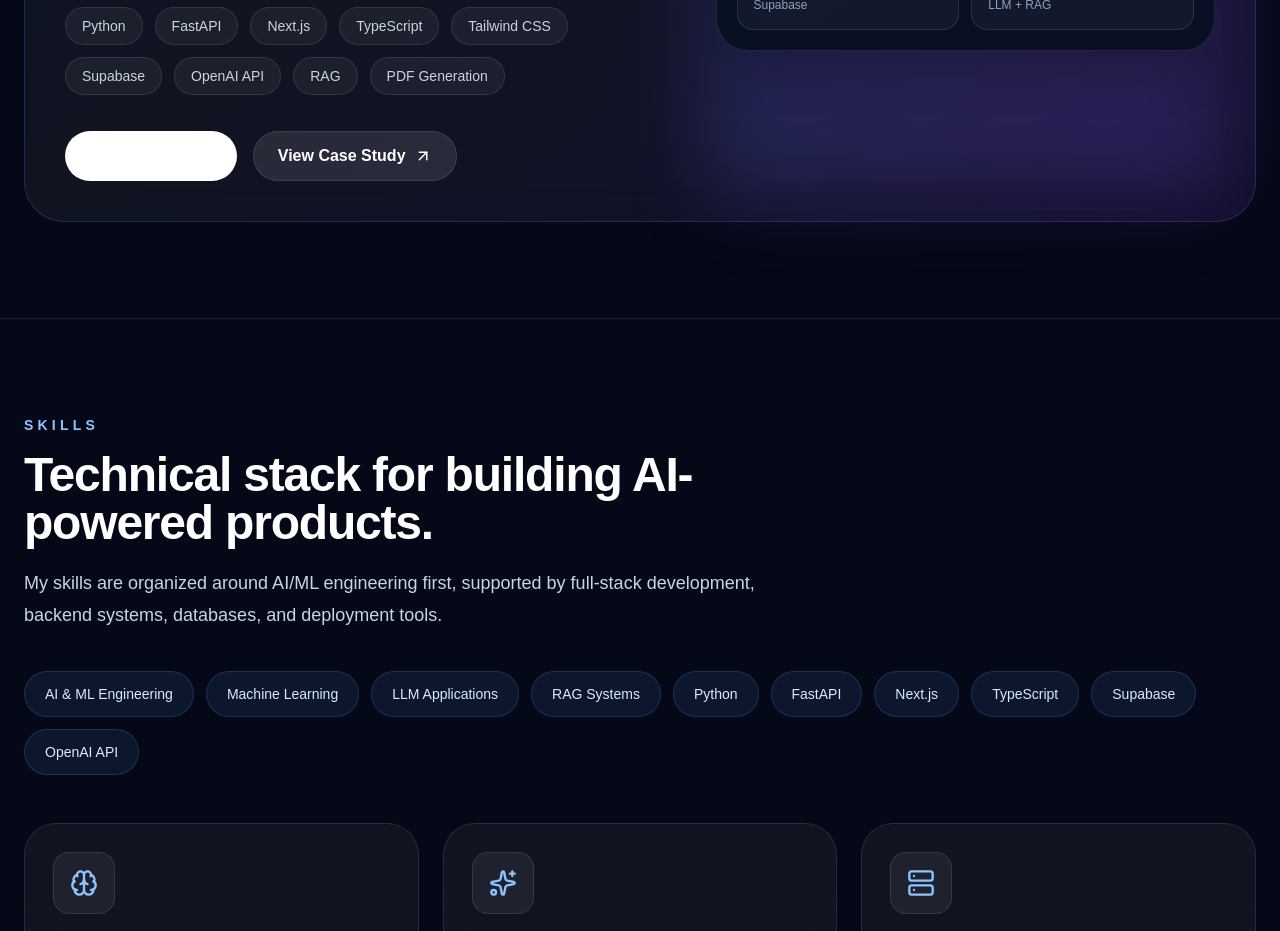
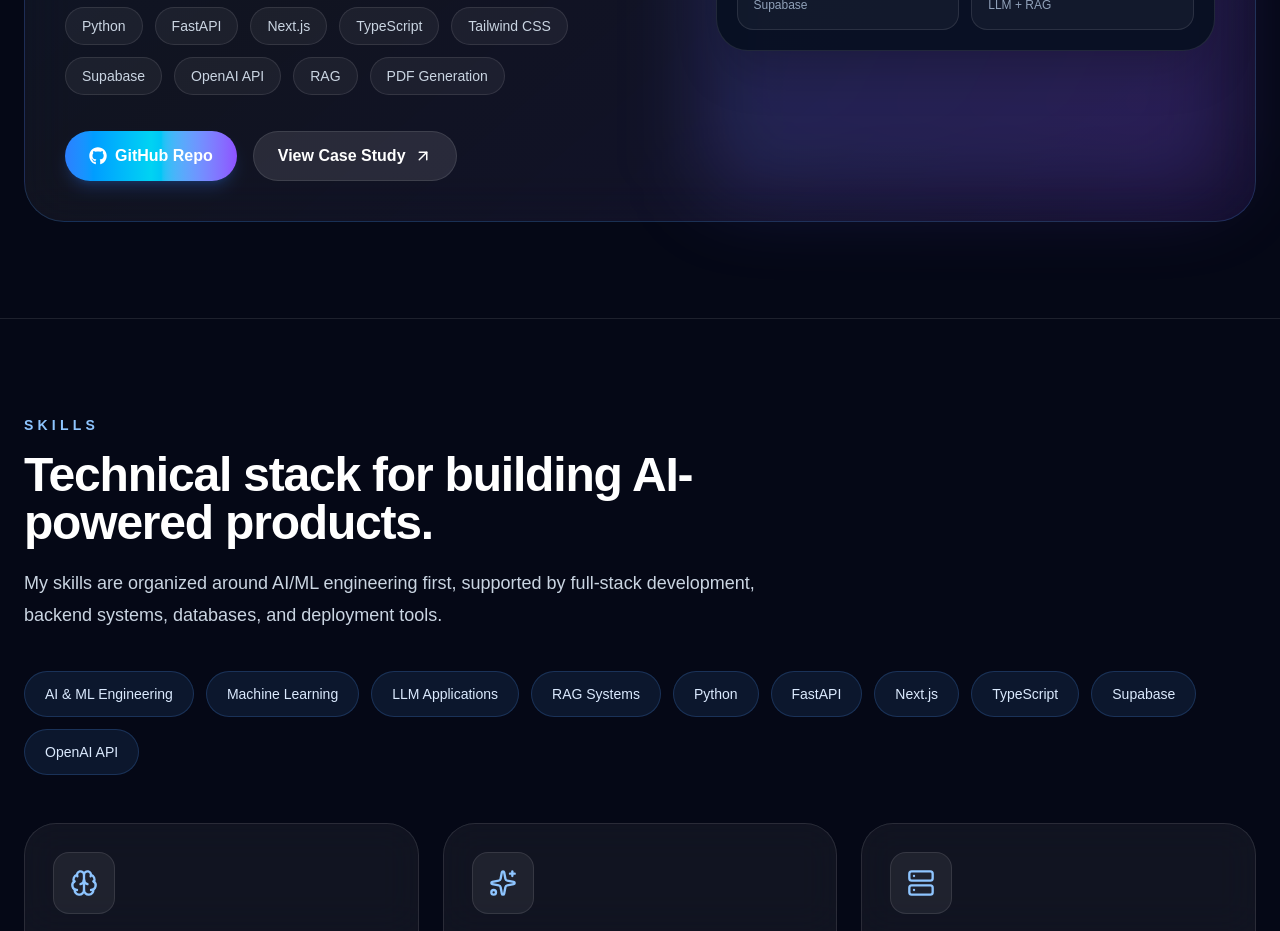
Before and after one commit to Pavan09-Is-Here/pavan-portfolio, a Next.js app: page / in a window 1280 px wide. Shown: the part 4320-5251 px from the top of the page. Built offline with nearby package versions, Linux system fonts and the light colour scheme.

Commit message:
Update GitHub repository button style

```diff
--- a/app/learnforge-ai/page.tsx
+++ b/app/learnforge-ai/page.tsx
@@ -115,7 +115,7 @@
   href="https://github.com/Pavan09-Is-Here/learnforge-ai"
   target="_blank"
   rel="noopener noreferrer"
-                className="inline-flex items-center gap-2 rounded-full bg-white px-6 py-3 font-bold text-slate-950 transition hover:bg-blue-100"
+  className="inline-flex items-center gap-2 rounded-full bg-gradient-to-r from-blue-500 via-cyan-400 to-violet-500 px-6 py-3 font-bold text-white shadow-lg shadow-blue-500/20 transition duration-300 hover:scale-105 hover:shadow-blue-500/30"
 >
   <FaGithub size={18} />
   GitHub Repo
--- a/components/FeaturedProject.tsx
+++ b/components/FeaturedProject.tsx
@@ -145,7 +145,7 @@
   href="https://github.com/Pavan09-Is-Here/learnforge-ai"
   target="_blank"
   rel="noopener noreferrer"
-  className="inline-flex items-center gap-2 rounded-full bg-white px-6 py-3 font-bold text-slate-950 transition hover:bg-blue-100"
+  className="inline-flex items-center gap-2 rounded-full bg-gradient-to-r from-blue-500 via-cyan-400 to-violet-500 px-6 py-3 font-bold text-white shadow-lg shadow-blue-500/20 transition duration-300 hover:scale-105 hover:shadow-blue-500/30"
 >
   <FaGithub size={18} />
   GitHub Repo
```
Lines whose indentation alone changed are shown as unchanged.
